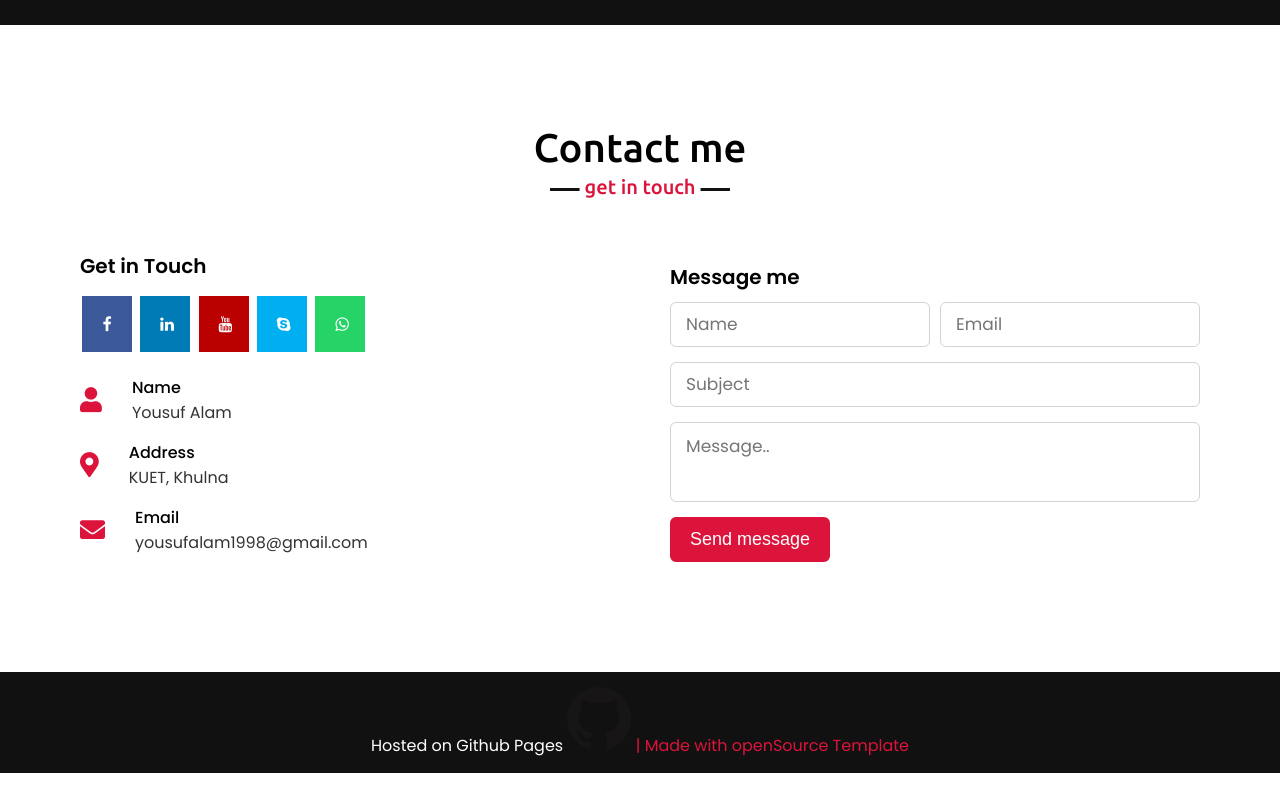
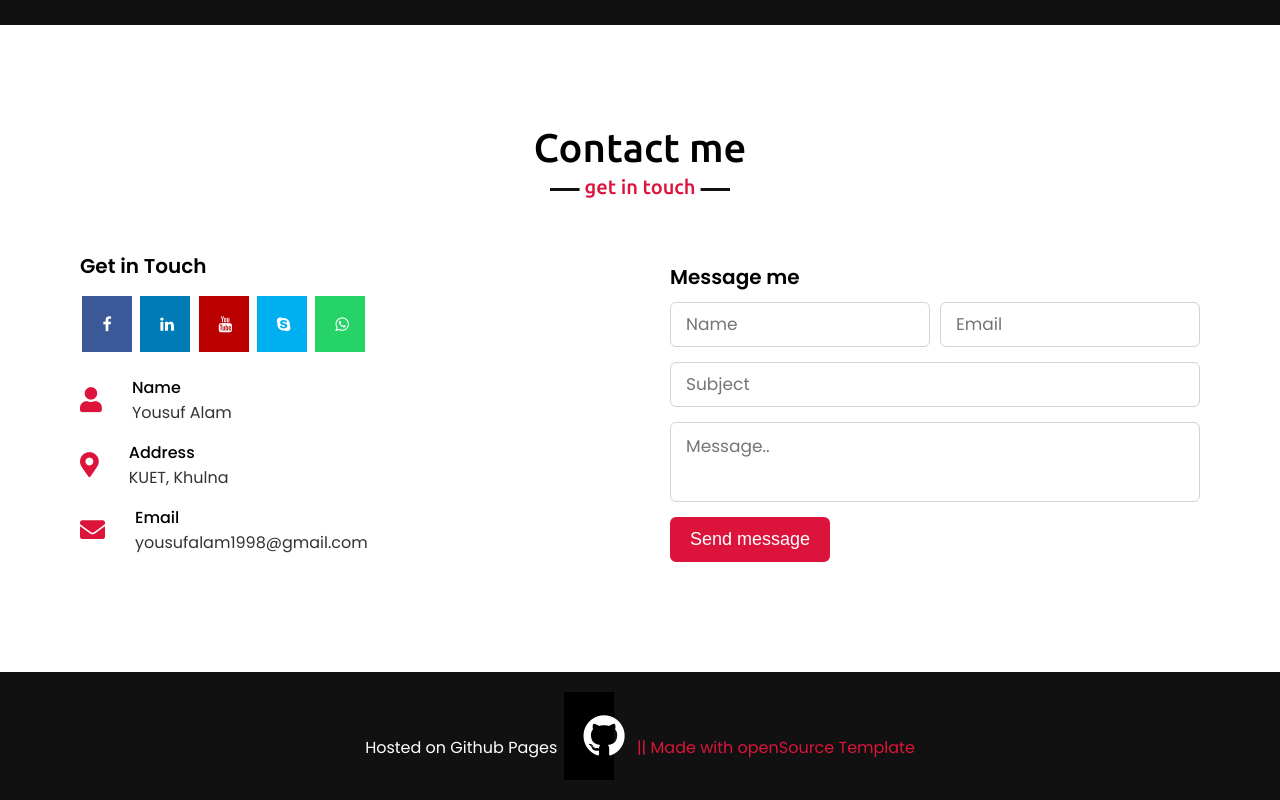
Before and after one commit to yousuf-alam/yousuf-alam.github.io, a plain HTML site: page index.html in a window 1280 px wide. Shown: the part 3377-4177 px from the top of the page. Before the commit the page ends 4150 px from the top, so only its background shows below. Drawn offline with nearby package versions, Linux system fonts and the light colour scheme.

Commit message:
some things updated

```diff
--- a/index.html
+++ b/index.html
@@ -263,9 +263,9 @@
 
     <!-- footer section start -->
     <footer>
-        <span>Hosted on Github Pages <a href="https://pages.github.com/">
+        <span>Hosted on Github Pages <a href="https://pages.github.com/" class="fa fa-github" style="font-size:48px"> </a>
 
-            <img src="images/git.png"/> | <span class=""></span> <a href="https://www.codingnepalweb.com/responsive-personal-portfolio-website/">Made with openSource Template</a></span>
+            <a href="https://www.codingnepalweb.com/responsive-personal-portfolio-website/"> &nbsp &nbsp || Made with openSource Template</a></span>
     </footer>
 
     <script src="script.js"></script>
--- a/style.css
+++ b/style.css
@@ -720,3 +720,10 @@ footer span a:hover{
     background: #25D366;
     color: white;
   }
+
+  .fa-github {
+
+    background: black;
+    color: white;
+    font-size: 48px;
+  }
```
Also changed, not shown: prac.html (deleted, +0 -12 lines).
